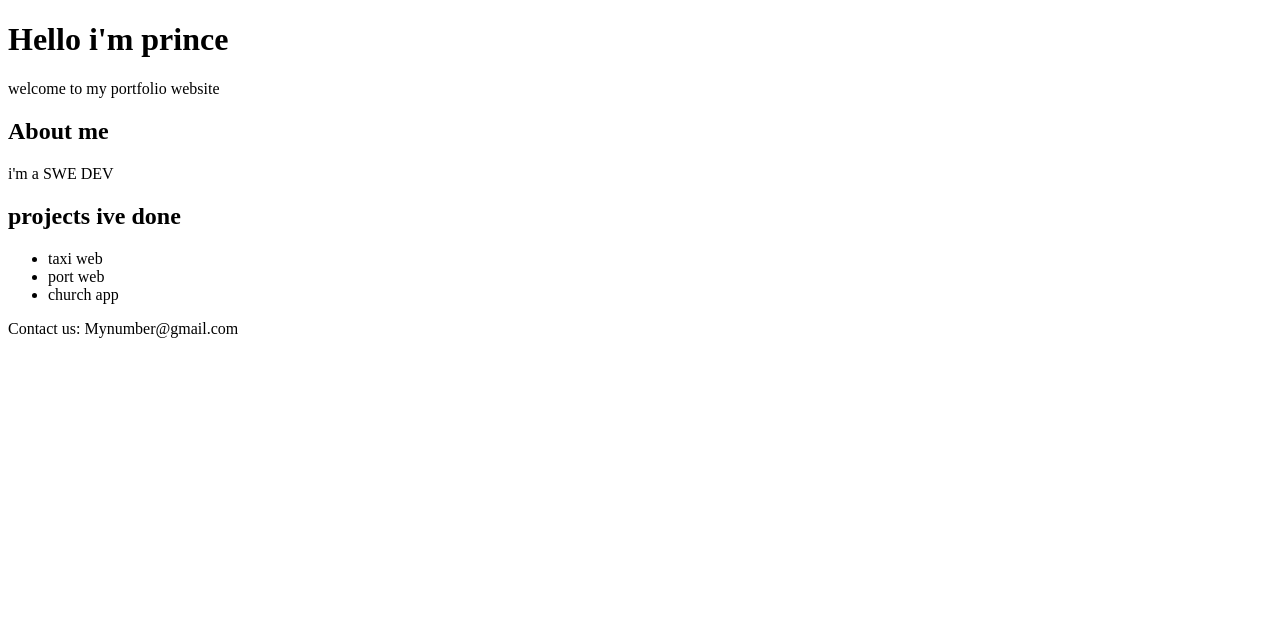
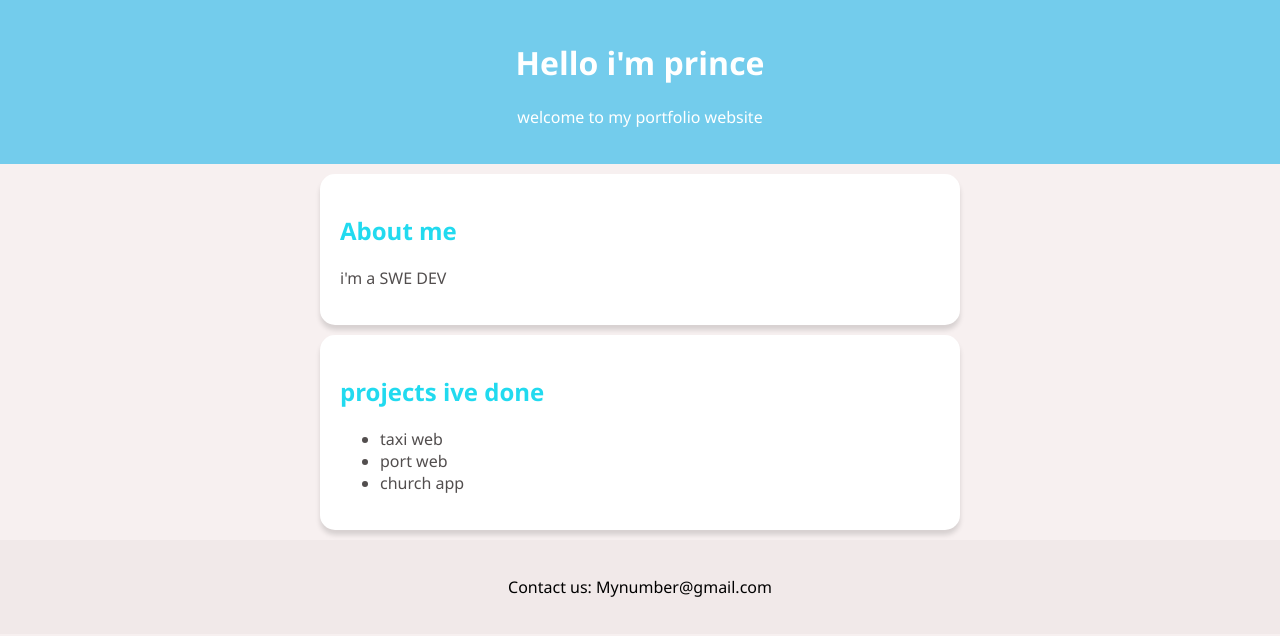
Before and after one commit to prince-kendy-mutala/portfolio-website, a plain HTML site: page index.html in a window 1280 px wide. Drawn offline with Linux system fonts and the light colour scheme.

Commit message:
ADDED CSS STYLING
FIRST STYLING VERSION WITH CSS

```diff
--- a/index.html
+++ b/index.html
@@ -3,8 +3,11 @@
 <head>
     <meta charset="UTF-8">
     <meta name="viewport" content="width=device-width, initial-scale=1.0">
+
     <title>Prince kendy portfolio</title>
+    <link rel="stylesheet" href="style.css">
 </head>
+
 <body>
     <header>
 
--- a/style.css
+++ b/style.css
@@ -0,0 +1,38 @@
+body{
+    font-family: 'Segoe UI', Tahoma, Geneva, Verdana, sans-serif;
+    background-color: rgb(247, 240, 240);
+    color: rgb(82, 78, 78);
+    margin: 0;
+    padding: 0;
+}
+
+header{
+
+    background: rgb(115, 204, 236) ;
+    color: white;
+    padding: 20px;
+    text-align: center;
+
+}
+
+section{
+        padding: 20px;
+        margin: 10px auto /*y axis*/;
+        max-width: 600px;
+        background: white;
+        border-radius: 15px;
+        box-shadow: 0 5px 5px /*blure*/  rgba(0, 0, 0, 0.133);
+
+}
+
+h2{
+    color: rgb(33, 218, 239);
+}
+
+
+footer{
+    padding: 20px;
+    text-align: center;
+    background-color: rgb(241, 233, 233);
+    color: black;
+}
```
